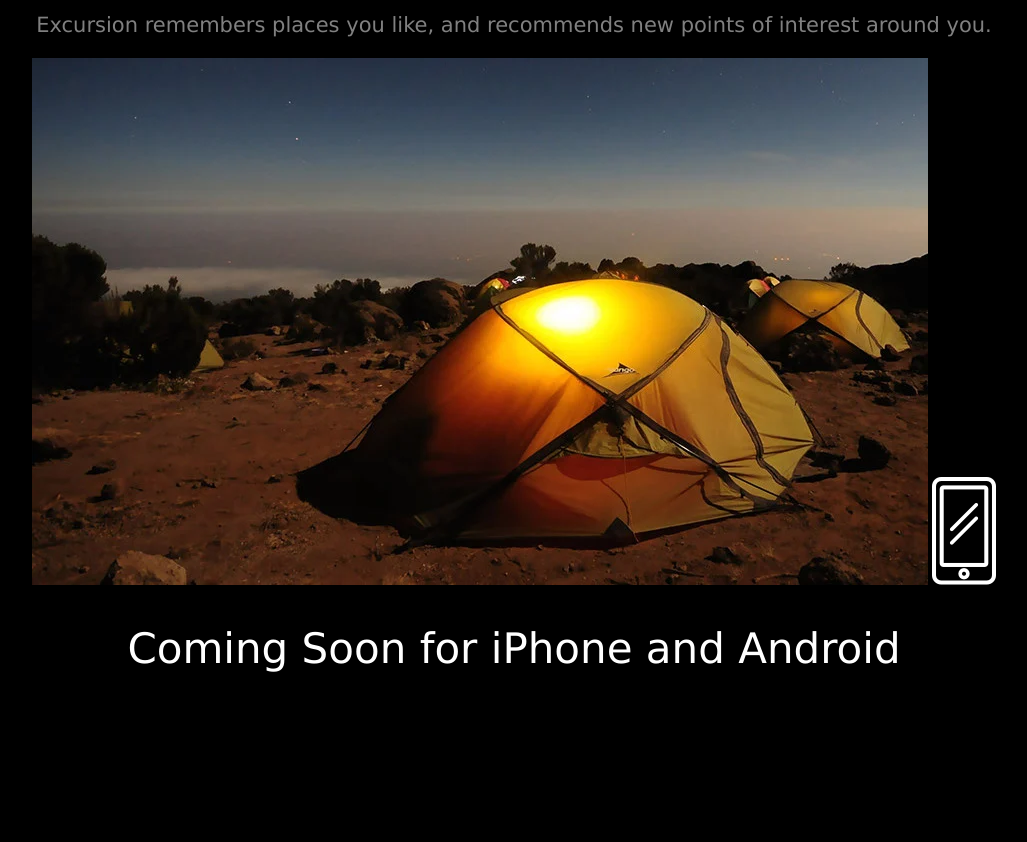
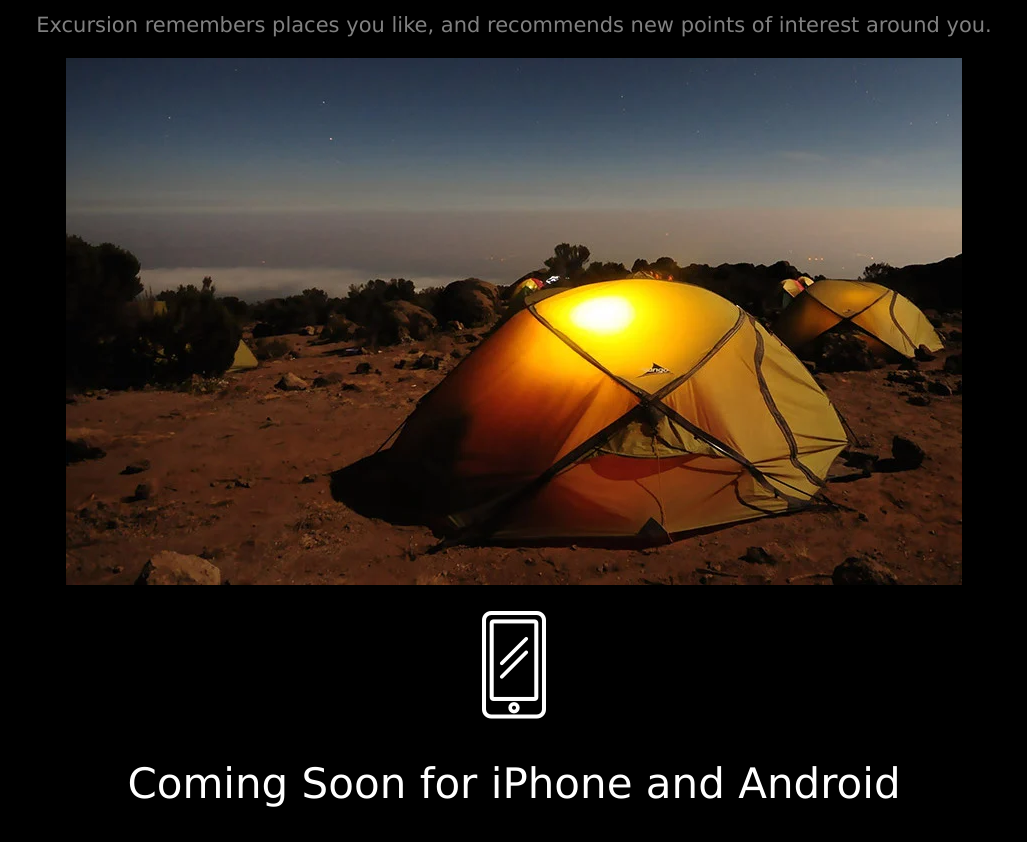
Before and after one commit to olivermehr/excursion, a plain HTML site: page index.html in a window 1280 px wide. Shown: the part 385-1227 px from the top of the page, without its empty margins (126-1153 px from the left). Before the commit the page ends 1092 px from the top, so only its background shows below. Drawn offline with Linux system fonts and the light colour scheme.

Commit message:
Added content

```diff
--- a/index.html
+++ b/index.html
@@ -12,11 +12,11 @@
 </head>
 <body>
 <h1>Discover hidden places in the world around you</h1>
-<video src="resources/videos/excursion.mp4"></video>
+<video src="resources/videos/excursion.mp4" autoplay="True"></video>
 <h2>Your personal travel guide</h2>
 <p>Excursion remembers places you like, and recommends new points of interest around you.</p>
-<img src="resources/images/camp.webp" alt="Picture of a campsite">
-<img src="resources/images/phone.webp" alt="Picture of a phone">
+<p><img src="resources/images/camp.webp" alt="Picture of a campsite"></p>
+<p><img src="resources/images/phone.webp" alt="Picture of a phone"></p>
 <h2>Coming Soon for iPhone and Android</h2>
 
 </body>
```
